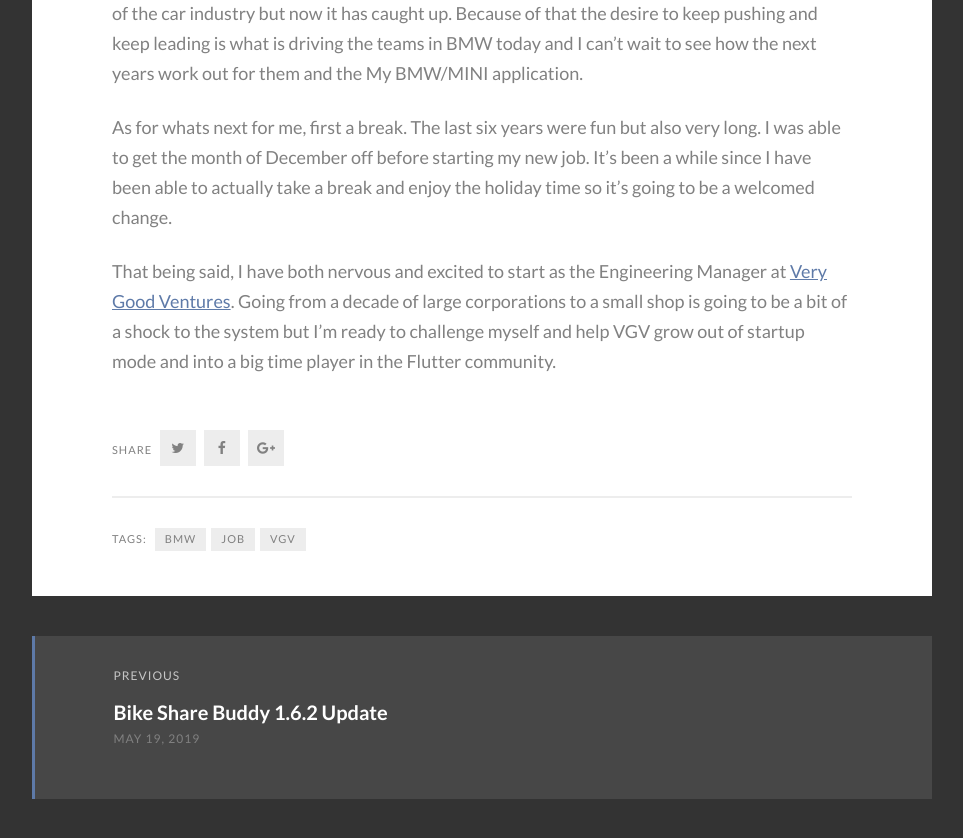
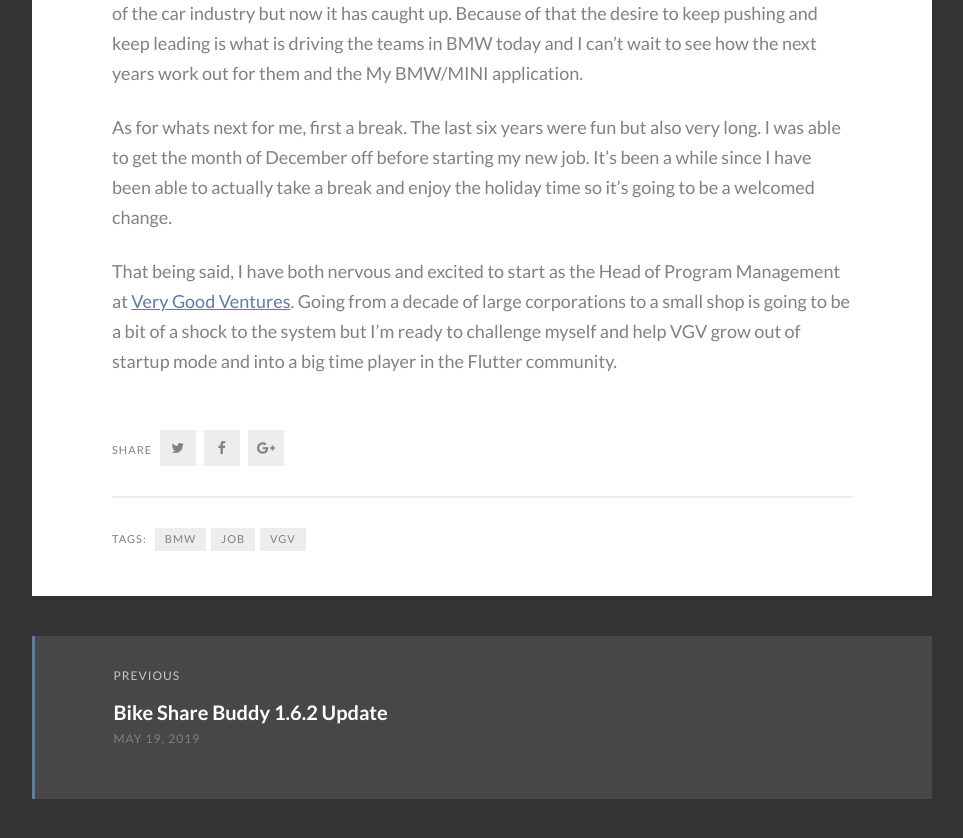
Before and after one commit to tomarra/tomarra.github.io, a Jekyll site: the page built from _posts/2020-11-18-Leaving-BMW.markdown, in a window 1280 px wide and 900 px high, scrolled down 1453 px. Shown: the top 838 px of the window, without its empty margins (8-971 px from the left). Built offline with Jekyll 4.4.1, drawn with Linux system fonts in a browser that asks for light colours; some web fonts are replaced.

Commit message:
Update 2020-11-18-Leaving-BMW.markdown

```diff
--- a/_posts/2020-11-18-Leaving-BMW.markdown
+++ b/_posts/2020-11-18-Leaving-BMW.markdown
@@ -16,4 +16,4 @@
 
 As for whats next for me, first a break. The last six years were fun but also very long. I was able to get the month of December off before starting my new job. It's been a while since I have been able to actually take a break and enjoy the holiday time so it's going to be a welcomed change.
 
-That being said, I have both nervous and excited to start as the Engineering Manager at [Very Good Ventures](https://verygood.ventures). Going from a decade of large corporations to a small shop is going to be a bit of a shock to the system but I'm ready to challenge myself and help VGV grow out of startup mode and into a big time player in the Flutter community.
+That being said, I have both nervous and excited to start as the Head of Program Management at [Very Good Ventures](https://verygood.ventures). Going from a decade of large corporations to a small shop is going to be a bit of a shock to the system but I'm ready to challenge myself and help VGV grow out of startup mode and into a big time player in the Flutter community.
```
